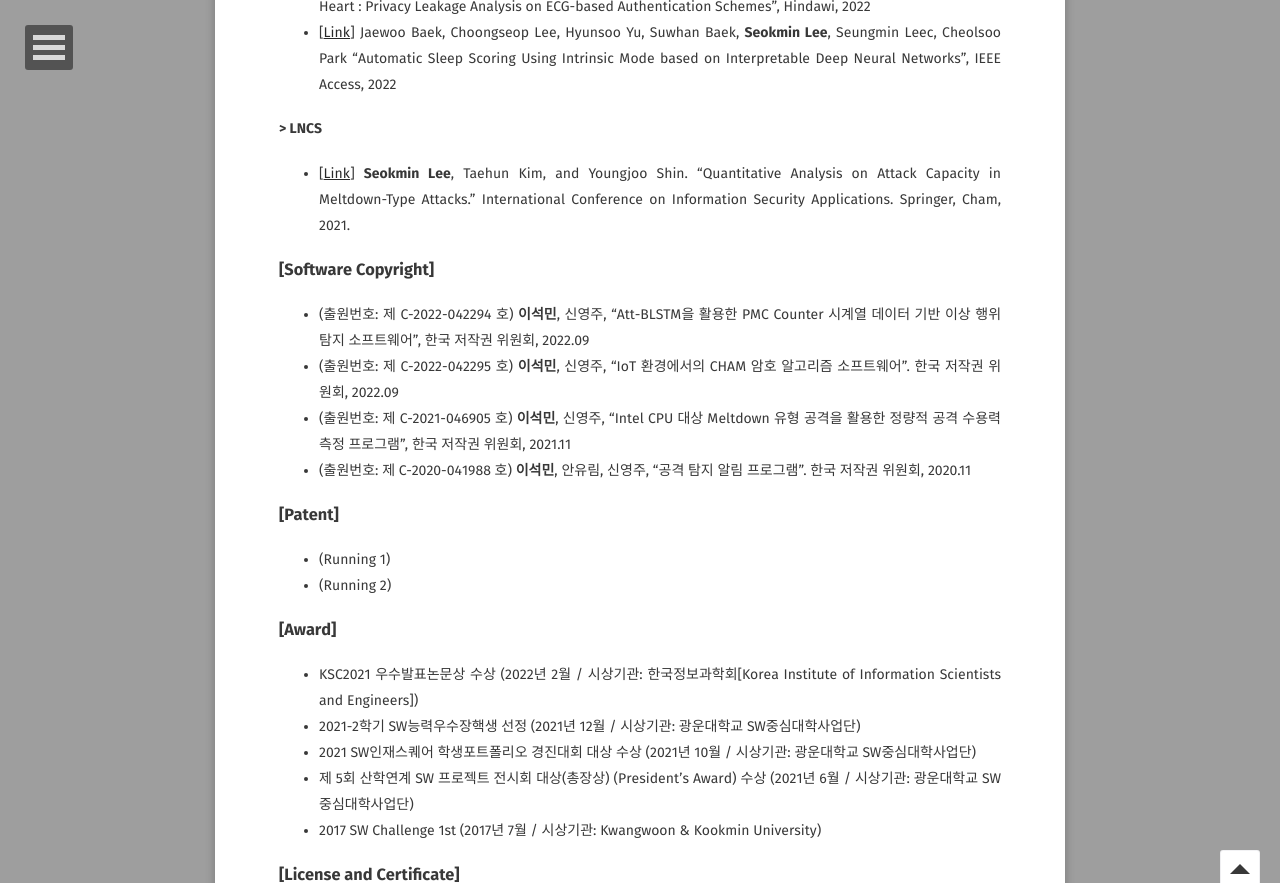
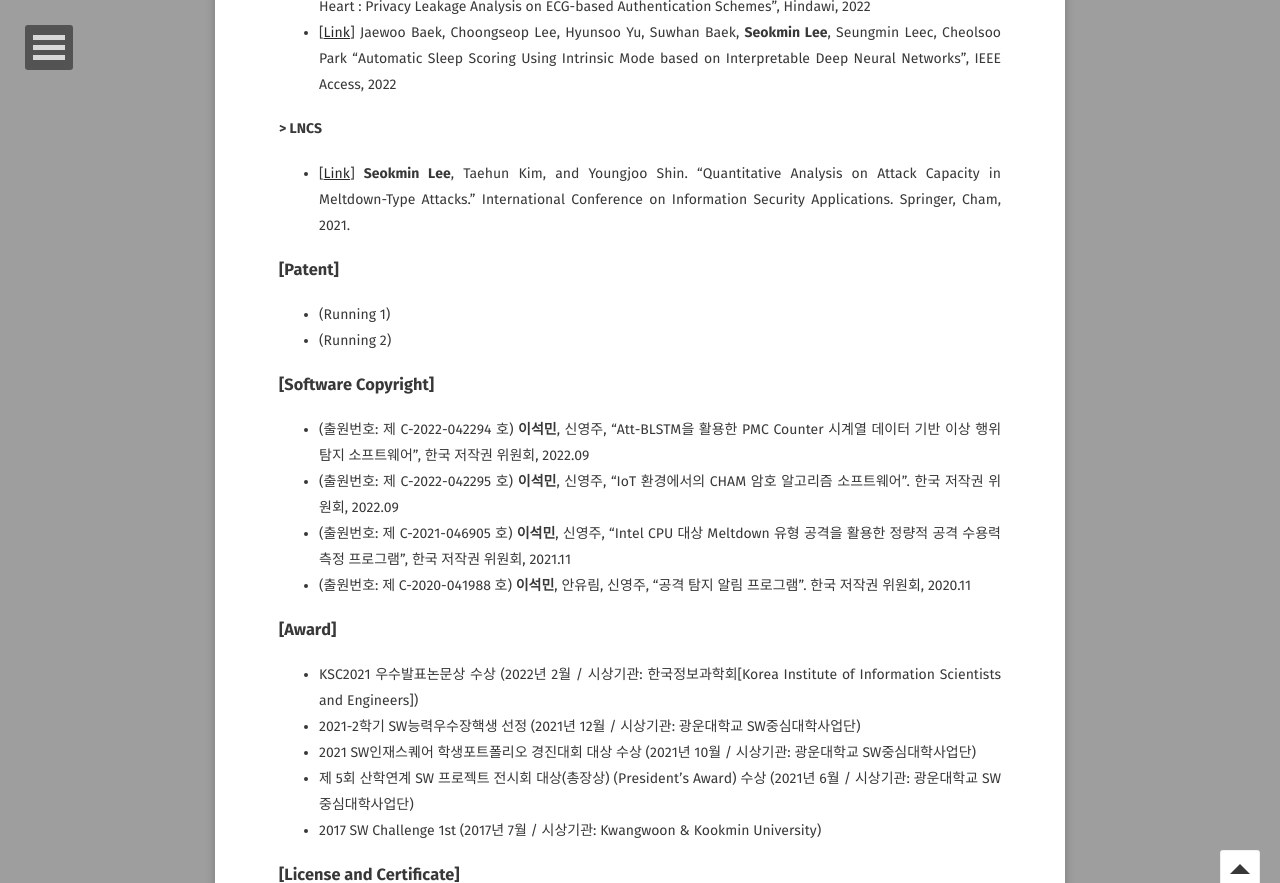
Before and after one commit to leesk212/leesk212.github.io, a Jekyll site: the page built from about/index.md, in a window 1280 px wide and 900 px high, scrolled down 1152 px, cut to the strip 0-883 px from the top of the window. Built offline with Jekyll 4.4.1, drawn with Linux system fonts in a browser that asks for light colours; some web fonts are replaced.

```diff
--- a/about/index.md
+++ b/about/index.md
@@ -41,15 +41,15 @@ After graduation, I am expected as a security developer or researcher member of
 #### > LNCS
 * [[Link](https://link.springer.com/chapter/10.1007/978-3-030-89432-0_18)] __Seokmin Lee__, Taehun Kim, and Youngjoo Shin. "Quantitative Analysis on Attack Capacity in Meltdown-Type Attacks." International Conference on Information Security Applications. Springer, Cham, 2021.
 
+### [Patent]
+* (Running 1)
+* (Running 2)
+
 ### [Software Copyright]
 * (출원번호: 제 C-2022-042294 호) __이석민__, 신영주, "Att-BLSTM을 활용한 PMC Counter 시계열 데이터 기반 이상 행위 탐지 소프트웨어", 한국 저작권 위원회, 2022.09
 * (출원번호: 제 C-2022-042295 호) __이석민__, 신영주, "IoT 환경에서의 CHAM 암호 알고리즘 소프트웨어". 한국 저작권 위원회, 2022.09
 * (출원번호: 제 C-2021-046905 호) __이석민__, 신영주, "Intel CPU 대상 Meltdown 유형 공격을 활용한 정량적 공격 수용력 측정 프로그램", 한국 저작권 위원회, 2021.11
 * (출원번호: 제 C-2020-041988 호) __이석민__, 안유림, 신영주, "공격 탐지 알림 프로그램". 한국 저작권 위원회, 2020.11
-
-### [Patent]
-* (Running 1)
-* (Running 2)
 
 ### [Award]
 * KSC2021 우수발표논문상 수상 (2022년 2월 / 시상기관: 한국정보과학회[Korea Institute of Information Scientists and Engineers])
```
